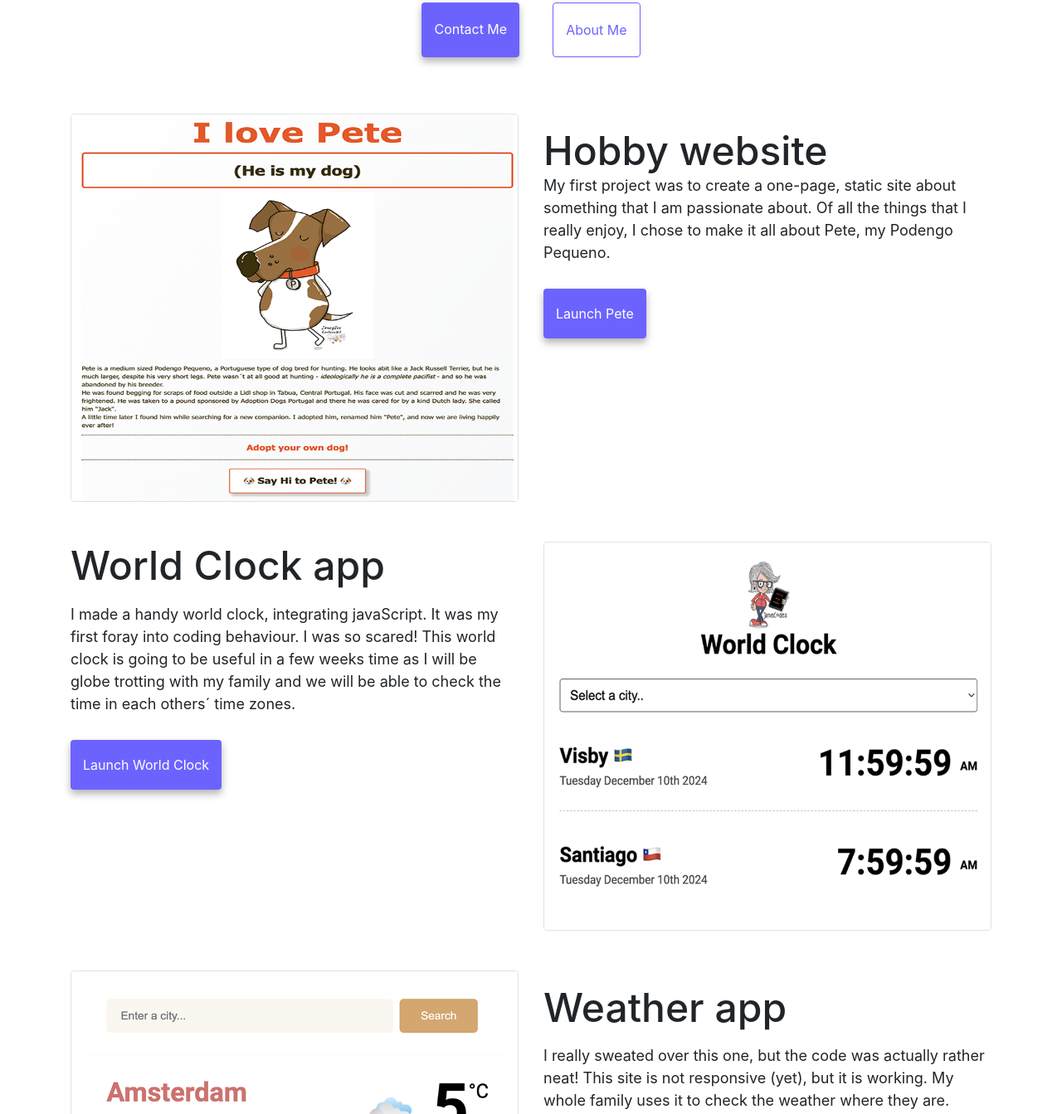
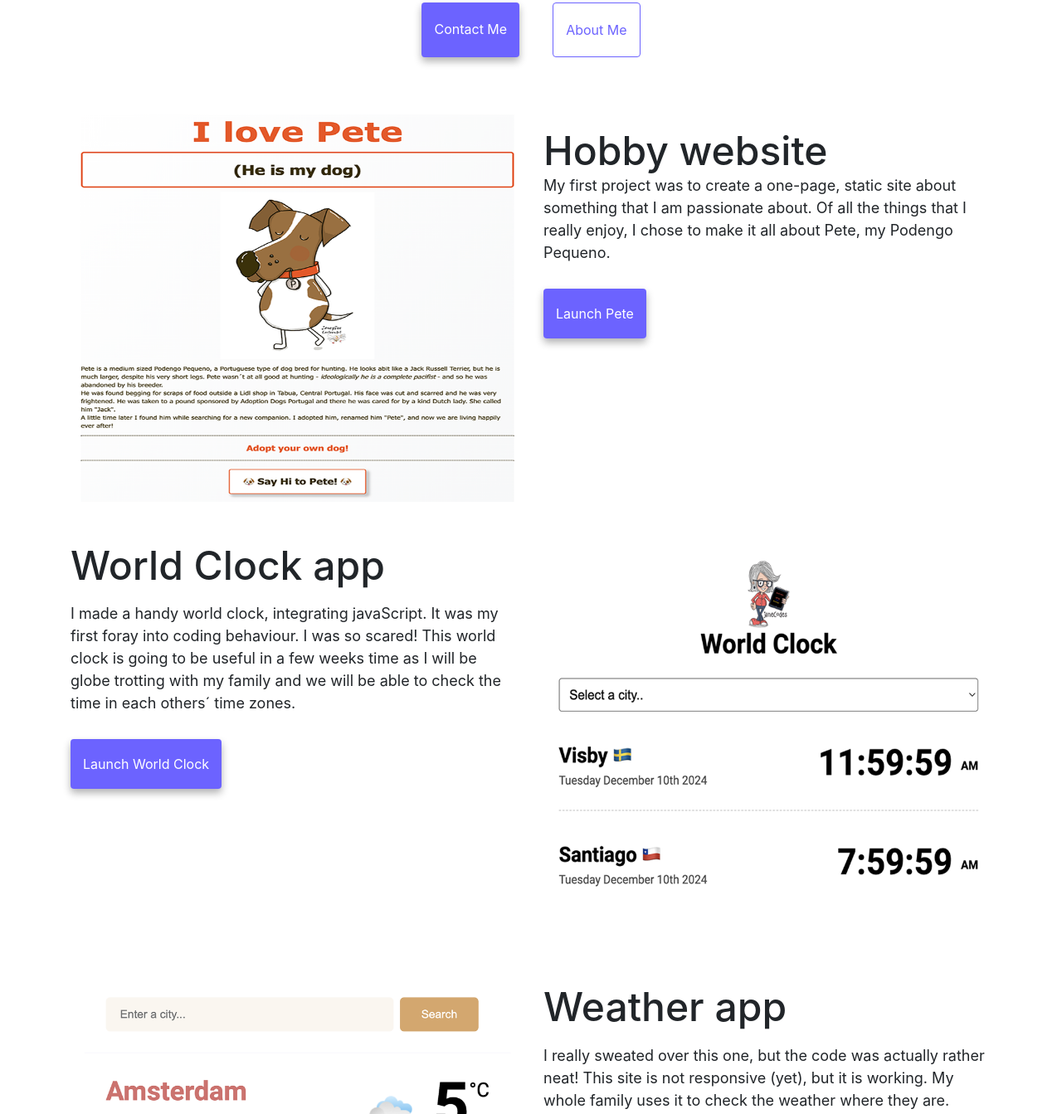
Before and after one commit to janeyBee/portfolio_jab, a website: page index.html in a window 1280 px wide. Shown: the part 359-1702 px from the top of the page at 83% size. Drawn offline with nearby package versions, Linux system fonts and the light colour scheme.

Commit message:
Update index.html

```diff
--- a/index.html
+++ b/index.html
@@ -75,7 +75,7 @@
         <div class="col-md-6">
           <img
             src="images/Pete_project_def.png"
-            class="img-fluid rounded border"
+            class="img-fluid rounded"
             alt="illustration of a dog"
           />
         </div>
@@ -115,7 +115,7 @@
         <div class="col-md-6">
           <img
             src="images/Worldclock_project.png"
-            class="img-fluid rounded border"
+            class="img-fluid rounded"
             alt="photo of the worldclock application coded by www.janebredius.com"
           />
         </div>
@@ -124,7 +124,7 @@
         <div class="col-md-6">
           <img
             src="images/Weather_app.png"
-            class="img-fluid rounded border"
+            class="img-fluid rounded"
             alt="photo of my weather application coded by www.janebredius.com"
           />
         </div>
```
